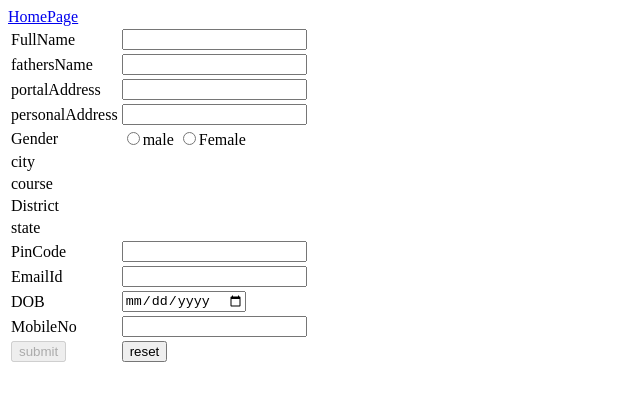
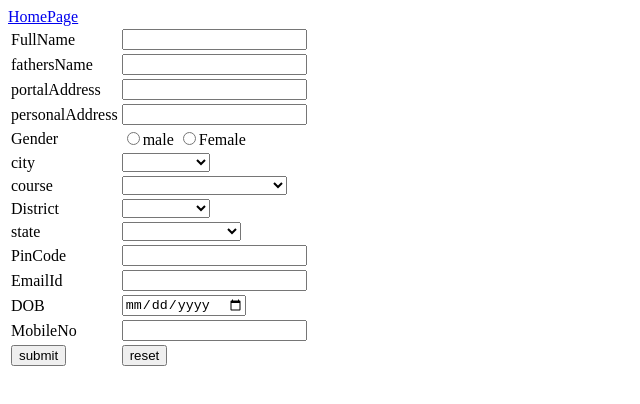
Before and after one commit to gvvnr/Angular, an Angular app in the folder SampleForms/: page /homePage in a window 1280 px wide. Shown: the top 404 px of the page, without its empty margins (0-640 px from the left). Built offline with nearby package versions, Linux system fonts and the light colour scheme; what @ngx-pwa/local-storage would draw is missing.

Commit message:
commited

```diff
--- a/SampleForms/src/app/app-routing.module.ts
+++ b/SampleForms/src/app/app-routing.module.ts
@@ -1,8 +1,12 @@
 import { NgModule } from '@angular/core';
 import { RouterModule, Routes } from '@angular/router';
 import {HomePageComponent} from "./home-page/home-page.component";
+import {AppComponent} from "./app.component";
+
 const routes: Routes = [
-  { path: 'homePage', component: HomePageComponent }
+  { path: 'homePage', component: HomePageComponent },
+  { path: '**',component: AppComponent},
+
 ];
 
 
--- a/SampleForms/src/app/app.module.ts
+++ b/SampleForms/src/app/app.module.ts
@@ -5,11 +5,12 @@ import { AppComponent } from './app.component';
 import {FormsModule, ReactiveFormsModule} from "@angular/forms";
 import { HomePageComponent } from './home-page/home-page.component';
 import { AppRoutingModule } from './app-routing.module';
-
+//import { DropdownModule } from 'primeng/primeng';
 @NgModule({
   declarations: [
     AppComponent,
-    HomePageComponent
+    HomePageComponent,
+
   ],
   imports: [
     BrowserModule,
--- a/SampleForms/src/app/home-page/home-page.component.html
+++ b/SampleForms/src/app/home-page/home-page.component.html
@@ -1,5 +1,5 @@
 
- <form [formGroup]="StudentRegistrationForm" (ngSubmit)="displayName()">
+ <form [formGroup]="StudentRegistrationForm" (ngSubmit)="displayName('/homePage')">
    <table>
      <tr>
        <td>FullName</td>
@@ -25,19 +25,32 @@
      </tr>
      <tr>
        <td>city</td>
-       <td></td>
+       <td><select formControlName="city">
+         <option [value]="city" *ngFor="let city of cities">             {{city}}</option>
+       </select></td>
      </tr>
      <tr>
        <td>course</td>
-       <td></td>
+       <td><select formControlName="course">
+         <option [value]="course" *ngFor="let course of courses">             {{course}}</option>
+       </select>
+       </td>
      </tr>
      <tr>
        <td>District</td>
-       <td></td>
+       <td><select formControlName="district">
+         <option [value]="district" *ngFor="let district of districts">             {{district}}</option>
+       </select>
+
+       </td>
      </tr>
      <tr>
        <td>state</td>
-       <td></td>
+       <td><select formControlName="state">
+         <option [value]="state" *ngFor="let state of states">             {{state}}</option>
+       </select>
+
+       </td>
      </tr>
      <tr>
        <td>PinCode</td>
@@ -61,9 +74,11 @@
 
 
   <tr>
-    <td><button type="submit"  [disabled]="!StudentRegistrationForm.valid">submit</button></td>
+    <td><button type="submit"  >submit</button></td>
     <td><button type="reset">reset</button></td>
-
+<!--
+[disabled]="!StudentRegistrationForm.valid"
+-->
   </tr>
 
    </table>
--- a/SampleForms/src/app/home-page/home-page.component.ts
+++ b/SampleForms/src/app/home-page/home-page.component.ts
@@ -2,6 +2,7 @@ import { Component, OnInit } from '@angular/core';
 import {FormControl, FormGroup} from "@angular/forms";
 import { LocalStorage } from '@ngx-pwa/local-storage';
 import { Validators } from '@angular/forms';
+import {Router} from "@angular/router";
 
 @Component({
   selector: 'app-home-page',
@@ -9,14 +10,18 @@ import { Validators } from '@angular/forms';
   styleUrls: ['./home-page.component.css']
 })
 export class HomePageComponent implements OnInit {
-
-  constructor(protected localStorage: LocalStorage) { }
+  list = [];
+  constructor(protected localStorage: LocalStorage, private router: Router) { }
   public StudentRegistrationForm : FormGroup;
 
-
+  cities = ['Hyderabad', 'bangalore', 'chennai']
+  courses =['computer Science','Mechanical Engineering'];
+  districts=['Guntur','nellore','vijayawada'];
+  states=['Andhra Pradesh','Telangana','punjab'];
+  details =[];
   ngOnInit() {
     this.StudentRegistrationForm = new FormGroup({
-      fullName: new FormControl(''),
+      fullName: new FormControl('',[Validators.required]),
       fathersName: new FormControl(''),
       portalAddress: new FormControl(''),
       personalAddress: new FormControl(''),
@@ -24,19 +29,43 @@ export class HomePageComponent implements OnInit {
       pinCode: new FormControl(''),
       EmailId: new FormControl(''),
       DOB: new FormControl(''),
-      MobileNo: new FormControl('')
+      MobileNo: new FormControl(''),
+      city:new FormControl(''),
+      course:new FormControl(''),
+      district:new FormControl(''),
+      state:new FormControl(''),
     });
+
+
   }
 
 
-    displayName() {
-    console.log(this.StudentRegistrationForm.value)
+    displayName(url) {
+    console.log(this.StudentRegistrationForm.getRawValue())
+      //this.list.push(this.StudentRegistrationForm.getRawValue())
+      this.details.push(this.StudentRegistrationForm.controls['fullName'].value ,this.StudentRegistrationForm.controls['fathersName'].value);
+     /* this.list.push(this.StudentRegistrationForm.controls['portalAddress'].value);
+      this.list.push(this.StudentRegistrationForm.controls['personalAddress'].value);
+      this.list.push(this.StudentRegistrationForm.controls['gender'].value);
+      this.list.push(this.StudentRegistrationForm.controls['EmailId'].value);
+      this.list.push(this.StudentRegistrationForm.controls['DOB'].value);
+      this.list.push(this.StudentRegistrationForm.controls['city'].value);
+      this.list.push(this.StudentRegistrationForm.controls['course'].value);
+      this.list.push(this.StudentRegistrationForm.controls['district'].value);
+      this.list.push(this.StudentRegistrationForm.controls['state'].value)*/
+     // console.log(this.list );
+      this.localStorage.setItem('user11', this.details).subscribe(() => {});
+      //var r=this.localStorage.getItem('user1')scribe((data) => {
+       // data});.sub
+      console.log('avx')
+      console.log(this.localStorage.getItem('user1').subscribe((data) => {
+        data; // null
+      }));
 
-   // this.localStorage.setItem('userName', this.StudentRegistrationForm).subscribe(() => {});
-  }
-  resetData(){
-    alert("Reset");
+
+      //this.router.navigate([url]);
   }
 
 
+
 }
```
